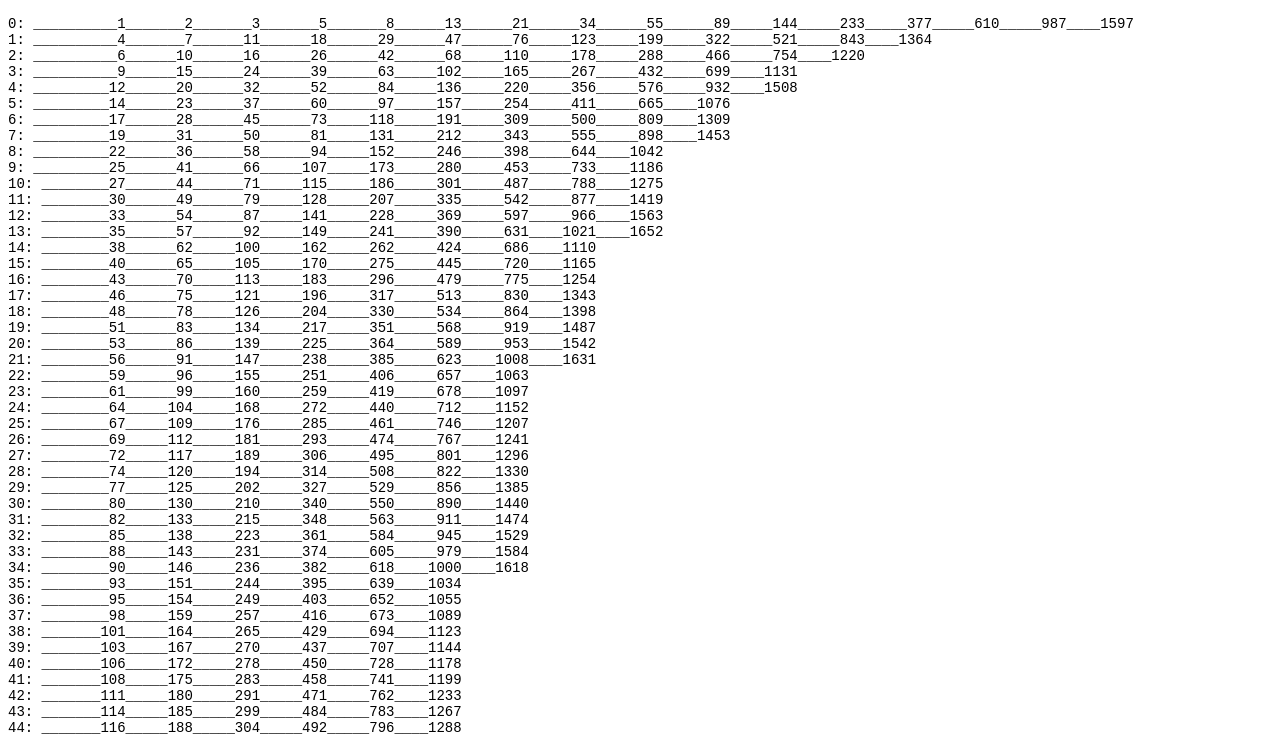
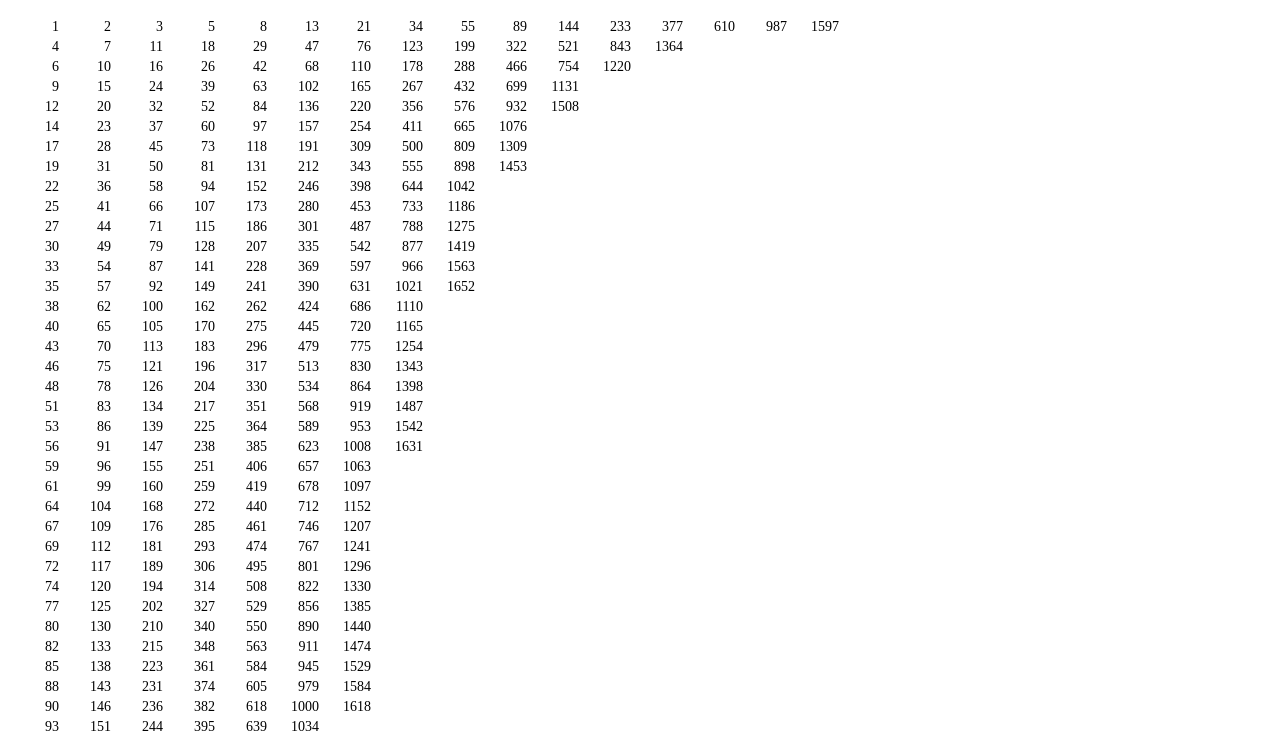
Before and after one commit to butchi/golden-ratio-approximation, a website: page src/jade/index.jade in a window 1280 px wide. Shown: the part 54-790 px from the top of the page. Drawn offline with nearby package versions, Linux system fonts and the light colour scheme; files that its build step writes are made by us from their sources; files whose address does not match are found by name.

Commit message:
table output

```diff
--- a/src/jade/index.jade
+++ b/src/jade/index.jade
@@ -10,7 +10,7 @@ html(lang='ja')
         h1(data-heading-level='1')
           | Wythoff Array
       main
-        pre.wythoff-array
+        .table-wrapper
 
     script(src='js/lib/jquery.min.js')
     script(src='js/lib/lodash.min.js')
--- a/src/js/main.js
+++ b/src/js/main.js
@@ -1,3 +1,4 @@
+// フィボナッチ列取得用
 class S {
   constructor() {
     this.strPrev = '1';
@@ -14,6 +15,7 @@ class S {
   }
 }
 
+// Wythoff配列取得用
 class Wythoff {
   constructor() {
     this.arr = [[1, 2]];
@@ -32,26 +34,32 @@ class Wythoff {
   }
 }
 
+// class GoldenRatio {
+//   constructor() {
+//   }
+// }
+
 $(() => {
-  var $tbl = $('.wythoff-array');
+  var $output = $('.table-wrapper');
+  var tbl = [];
 
   var wythoff = new Wythoff();
 
   function find(n) {
     for(let y = 0; y < n; y++) {
+      tbl[y] = [];
       let xMax = n;
-      $tbl.text($tbl.text() + (y + ': ________').slice(0, 6));
       for(let x = 0; x < xMax; x++) {
-        $tbl.text($tbl.text() + ('________' + wythoff.get(y, x)).slice(-8));
-        if(wythoff.get(y, x) === n) {
-          $tbl.text($tbl.text() + '\n\n');
+        let tmp = wythoff.get(y, x);
+        tbl[y][x] = tmp;
+        if(tmp === n) {
+          tbl[y][x + 1] = wythoff.get(y, x + 1);
           return [y, x];
-        } else if(wythoff.get(y, x) > n) {
+        } else if(tmp > n) {
           xMax = Math.min(xMax, x);
           break;
         }
       }
-      $tbl.text($tbl.text() + '\n');
     }
   }
 
@@ -61,9 +69,39 @@ $(() => {
     return wythoff.get(y, x + 1) / n;
   }
 
+  function render() {
+    var $table = $('<table>');
+
+    // 結果太字表示用
+    var $lastCell = $();
+
+    for(let y = 0; y < tbl.length; y++) {
+      let $tr = $('<tr>');
+
+      for(let x = 0; x < tbl[0].length; x++) {
+        let val = tbl[y][x];
+        let $td = $('<td>');
+        $td.text(val || '');
+        $tr.append($td);
+
+        // lastX = x;
+        if(val) {
+          $lastCell = $td;
+        }
+      }
+
+      $table.append($tr);
+    }
+
+    $lastCell.css({
+      "font-weight": 'bold',
+    });
+
+    $output.append($table);
+  }
+
   var φ = (1 + Math.sqrt(5)) / 2;
 
-  console.log(getGoldenRatio(1024), φ);
-
-  console.log(getGoldenRatio(Math.pow(2, 8)).toString(2), φ.toString(2));
+  getGoldenRatio(1024);
+  render();
 });
--- a/src/scss/style.scss
+++ b/src/scss/style.scss
@@ -13,3 +13,13 @@ body {
 main {
   display: block;
 }
+
+.table-wrapper {
+  table {
+    text-align: right;
+
+    td {
+      width: 50px;
+    }
+  }
+}
```
Also changed, not shown: js/main.deco.js (+1 -1 lines), js/main.js (+51 -10 lines), css/style.css, index.html, js/main.min.js.
